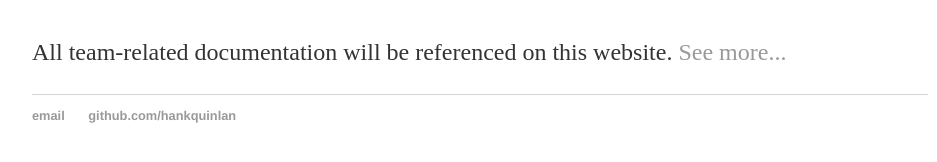
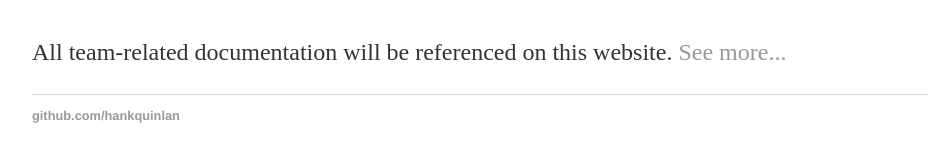
Before and after one commit to gooblabs/markhamsoccer, a Jekyll site: the page built from index.html, in a window 1280 px wide. Shown: the part 216-378 px from the top of the page, without its empty margins (160-1097 px from the left). Built offline with Jekyll 4.4.1, drawn with Linux system fonts in a browser that asks for light colours.

Commit message:
Update default.html

```diff
--- a/_layouts/default.html
+++ b/_layouts/default.html
@@ -3,7 +3,7 @@
 		<head>
 			<title>{{ page.title }}</title>
 			<!-- link to main stylesheet -->
-			<link rel="stylesheet" type="text/css" href="/css/main.css">
+			<link rel="stylesheet" type="text/css" href="css/main.css">
 		</head>
 		<body>
 			<nav>
@@ -21,8 +21,8 @@
 			</div><!-- /.container -->
 			<footer>
 	    		<ul>
-	        		<li><a href="mailto:hankquinlanhub@gmail.com">email</a></li>
-	        		<li><a href="https://github.com/hankquinlan">github.com/hankquinlan</a></li>
+	        		<!--<li><a href="mailto:hankquinlanhub@gmail.com">email</a></li>-->
+	        		<li><a href="/">github.com/hankquinlan</a></li>
 				</ul>
 			</footer>
 		</body>
```
